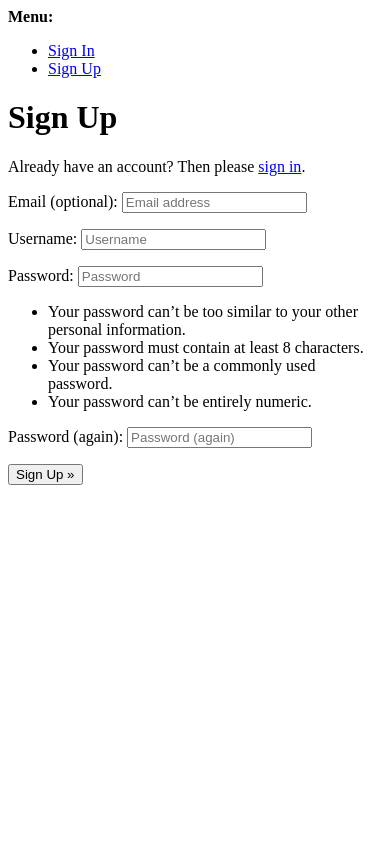
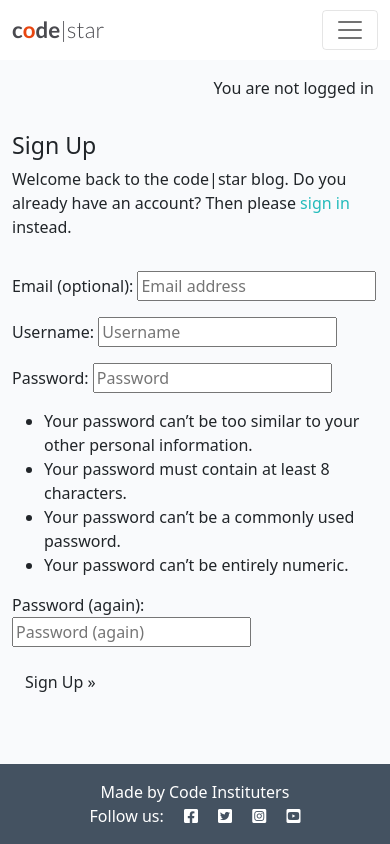
Before and after one commit to Victor400/codestar_blog, a Django app: page /accounts/signup/ in a window 390 px wide. Run offline with Django 4.2, Linux system fonts and the light colour scheme.

Commit message:
Style signup page to match site layout using Bootstrap and base.html

```diff
--- a/templates/account/signup.html
+++ b/templates/account/signup.html
@@ -1,21 +1,34 @@
-{% extends "account/base.html" %}
-
+{% extends "base.html" %}
 {% load i18n %}
 
-{% block head_title %}{% trans "Signup" %}{% endblock head_title %}
+{% block head_title %}{% trans "Signup" %}{% endblock %}
 
 {% block content %}
-<h1>{% trans "Sign Up" %}</h1>
+<div class="container">
+  <div class="row">
+    <div class="col-md-8 mt-3 offset-md-2">
+      <h3>{% trans "Sign Up" %}</h3>
 
-<p>{% blocktrans %}Already have an account? Then please <a href="{{ login_url }}">sign in</a>.{% endblocktrans %}</p>
+      <p>{% blocktrans %}
+        Welcome back to the code|star blog.
+        Do you already have an account? Then please
+        <a class="link" href="{{ login_url }}">sign in</a>
+        instead.
+      {% endblocktrans %}</p>
+    </div>
+  </div>
 
+  <div class="row">
+    <div class="col-md-8 mt-3 offset-md-2">
       <form class="signup" id="signup_form" method="post" action="{% url 'account_signup' %}">
         {% csrf_token %}
         {{ form.as_p }}
         {% if redirect_field_value %}
         <input type="hidden" name="{{ redirect_field_name }}" value="{{ redirect_field_value }}" />
         {% endif %}
-  <button type="submit">{% trans "Sign Up" %} &raquo;</button>
+        <button class="btn btn-signup right" type="submit">{% trans "Sign Up" %} &raquo;</button>
       </form>
-
-{% endblock content %}
+    </div>
+  </div>
+</div>
+{% endblock %}
```
Also changed, not shown: db.sqlite3. Lines whose indentation alone changed are shown as unchanged.
